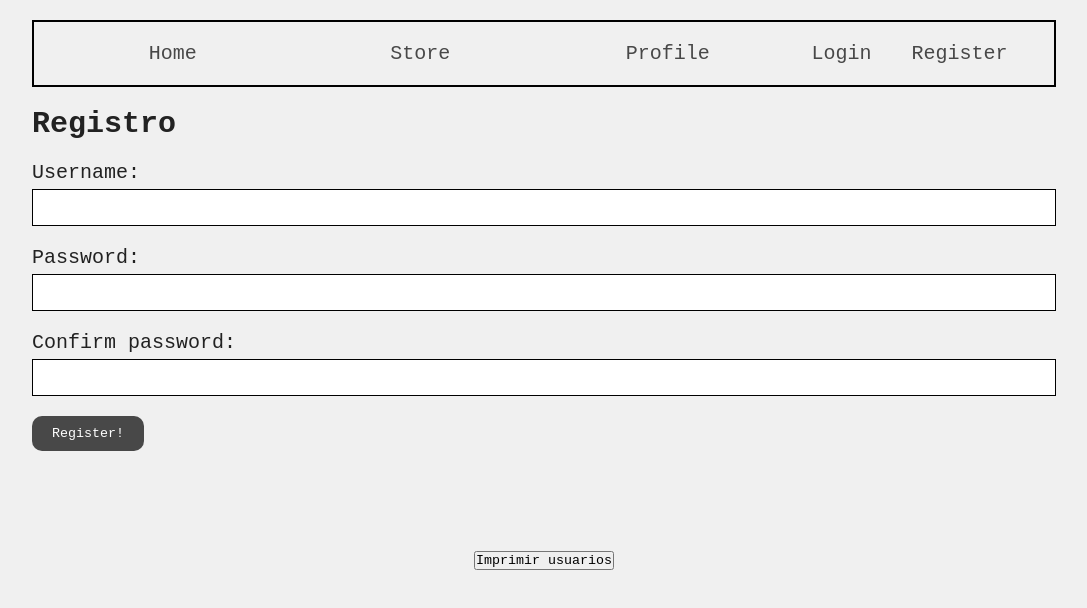
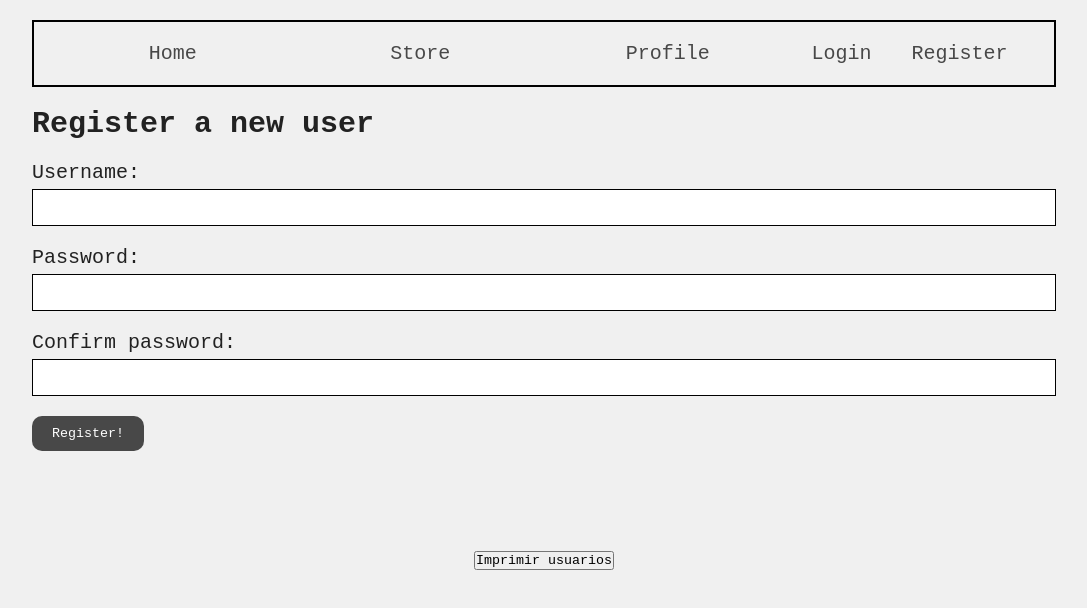
Before and after one commit to WilsonMachado/bit02spa, a React (Vite) app: page /bit02spa/register in a window 1280 px wide. Shown: the top 608 px of the page, without its empty margins (96-1183 px from the left). Built offline with nearby package versions, Linux system fonts and the light colour scheme.

Commit message:
Se me olvidó pasar a inglés el título de la página de registro ;p

```diff
--- a/src/components/Pages/RegisterPage.jsx
+++ b/src/components/Pages/RegisterPage.jsx
@@ -76,7 +76,7 @@ export const RegisterPage = () => {
 
   return (
     <form className="form">
-      <h2>Registro</h2>
+      <h2>Register a new user</h2>
       <div className="form-group">
         <label htmlFor="name">Username:</label>
         <input type="text" id="name" name="name" value={name} onChange={handleNameChange} />
```
